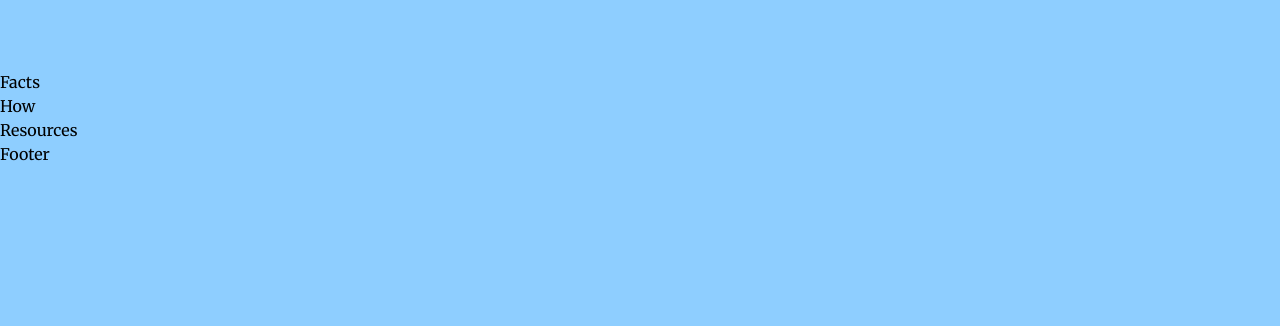
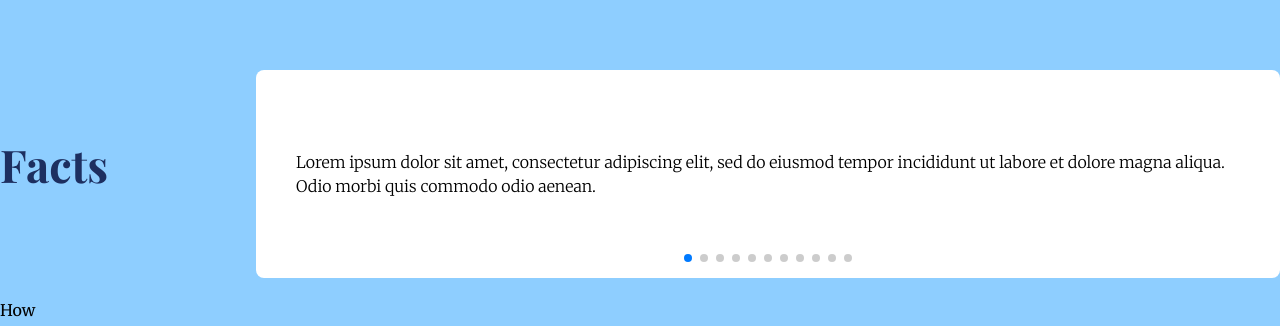
Before and after one commit to blin007/duck-duck-seals, a Next.js app: page / in a window 1280 px wide. Shown: the part 2478-2804 px from the top of the page. Before the commit the page ends 2644 px from the top, so only its background shows below. Built offline with nearby package versions, Linux system fonts and the light colour scheme.

Commit message:
9/16 facts section and animations

```diff
--- a/components/Facts.js
+++ b/components/Facts.js
@@ -1,8 +1,34 @@
 import React from 'react'
+import Slider from './Slider'
 
-const Facts = () => {
+import { motion } from 'framer-motion'
+
+import { container, fadeInFromLeft, fadeInFromRight } from '../variants'
+
+const Facts = ({ factData }) => {
+  const { title, facts } = factData
   return (
-    <div>Facts</div>
+    <section className='min-h-[200px] mt-[20px] mb-[20px]'>
+      <div className='container mx-auto'>
+        <motion.div
+          variants={container}
+          initial="initial"
+          whileInView={"animate"}
+          viewport={{ once: false, amount: 0.5 }}
+          className='flex flex-col lg:flex-row items-center justify-center'
+        >
+          <motion.div
+            variants={fadeInFromRight}
+            className='lg:w-[20%] sm:mb-[20px]'
+          >
+            <h3 className='text-primary font-bold'>{title}</h3>
+          </motion.div>
+          <motion.div variants={fadeInFromLeft} className='w-[80%] '>
+            <Slider facts={facts}/>
+          </motion.div>
+        </motion.div>
+      </div>
+    </section>
   )
 }
 
--- a/components/Slider.js
+++ b/components/Slider.js
@@ -1,8 +1,25 @@
 import React from 'react'
 
-const Slider = () => {
+import { Swiper, SwiperSlide } from 'swiper/react'
+import { Pagination } from 'swiper'
+
+import 'swiper/css'
+import 'swiper/css/pagination'
+
+const Slider = ({ facts }) => {
   return (
-    <div>Slider</div>
+    <Swiper slidesPerView={1} grabCursor={true} spaceBetween={20} pagination={true} modules={[Pagination]} className="slider">
+      {facts.map((f, i) => {
+        const { fact } = f
+        return (
+          <SwiperSlide key={i}>
+            <div className='bg-white rounded-lg p-10 py-20 '>
+              <p className='font-light hover:drop-shadow-sm'>{fact}</p>
+            </div>
+          </SwiperSlide>
+        )
+      })}
+    </Swiper>
   )
 }
 
```
